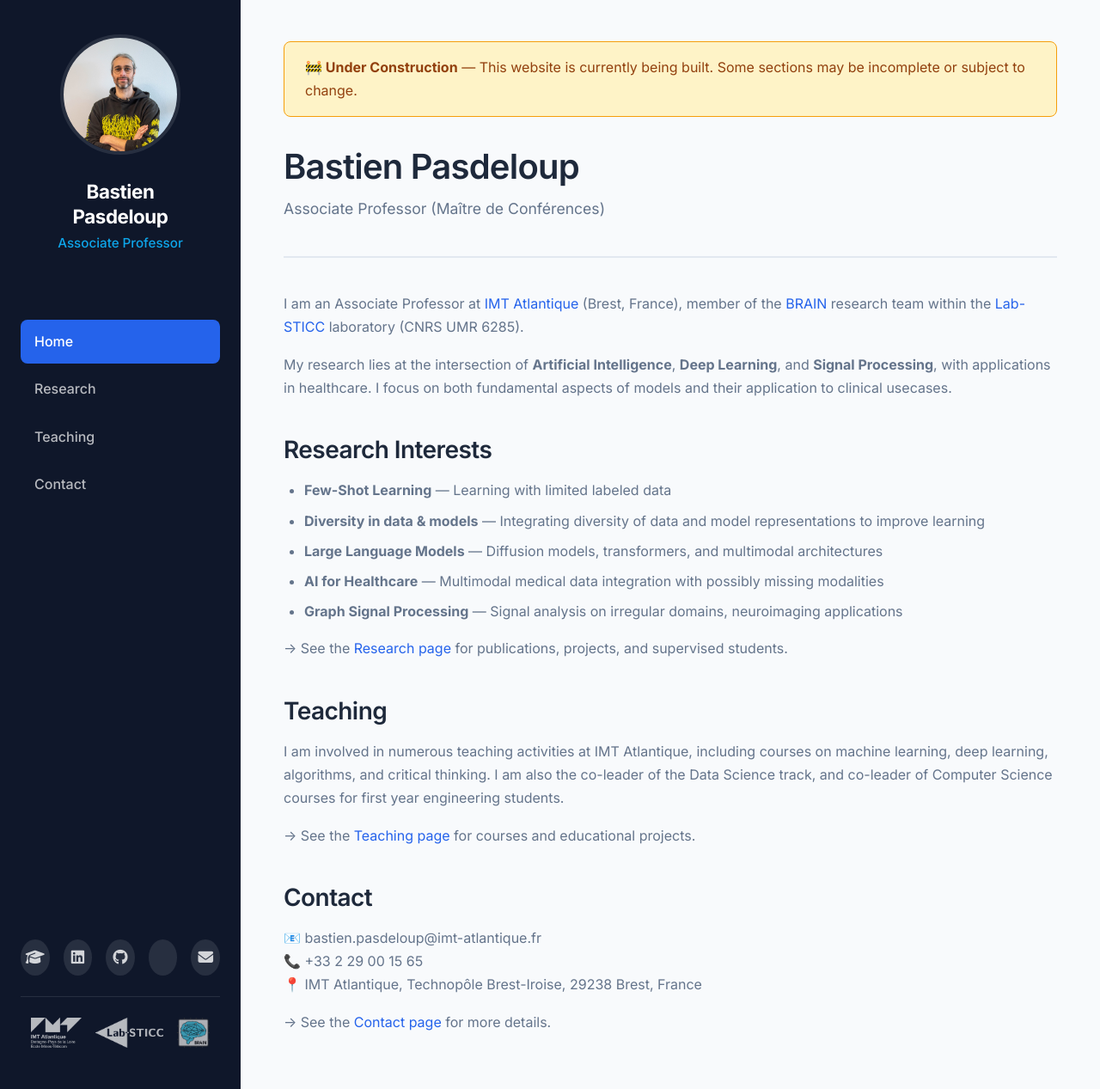
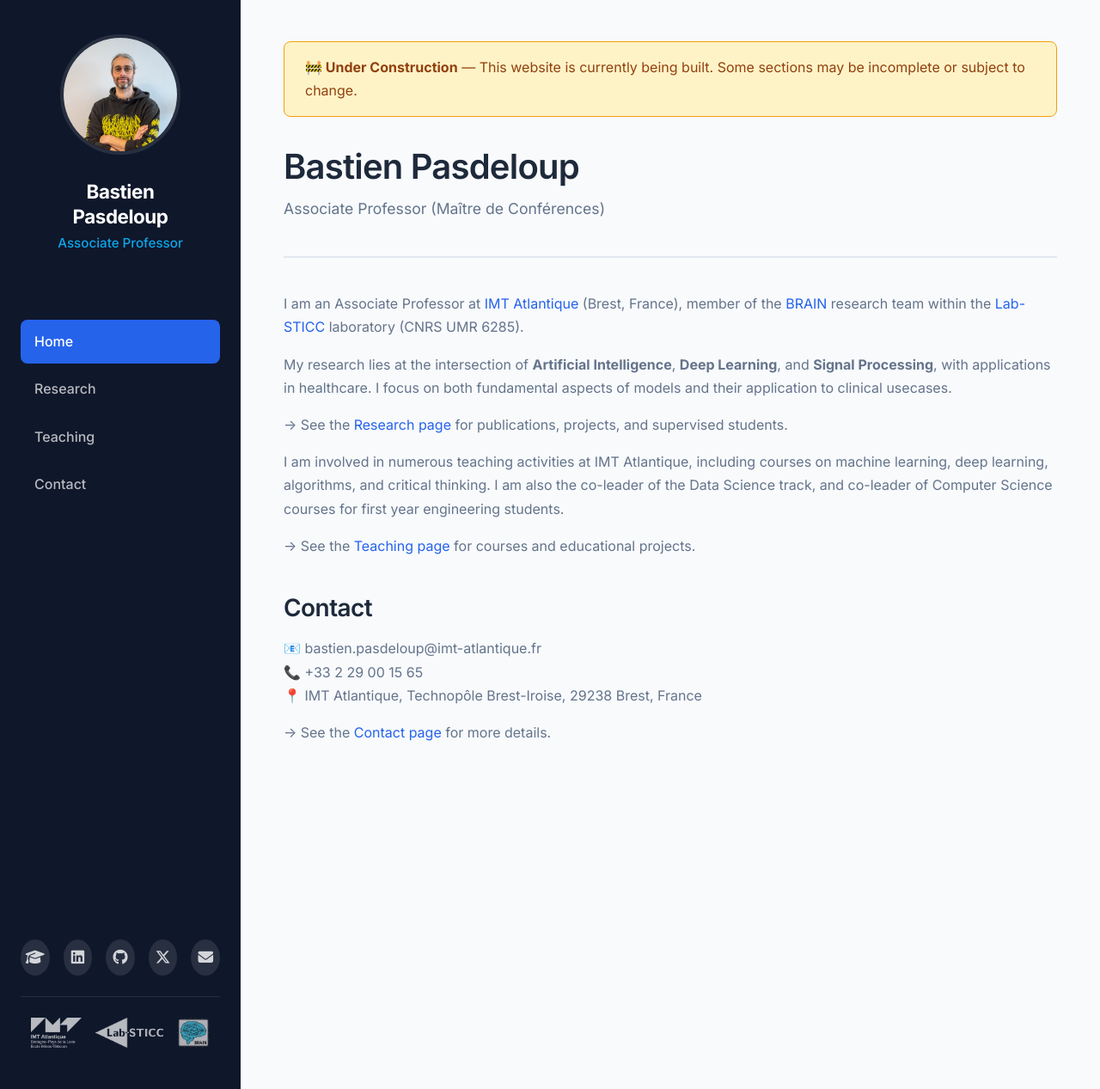
Before and after one commit to BastienPasdeloup/BastienPasdeloup.github.io, a Jekyll site: the page built from index.md, in a window 1280 px wide and 1267 px high. Shown: the whole window at 86% size. Built offline with Jekyll 4.4.1, drawn with Linux system fonts in a browser that asks for light colours.

Commit message:
Upgrade Font Awesome to 6.5.1 for X icon support

```diff
--- a/_layouts/default.html
+++ b/_layouts/default.html
@@ -8,7 +8,7 @@
   <link rel="preconnect" href="https://fonts.googleapis.com">
   <link rel="preconnect" href="https://fonts.gstatic.com" crossorigin>
   <link href="https://fonts.googleapis.com/css2?family=Inter:wght@300;400;500;600;700&family=JetBrains+Mono:wght@400;500&display=swap" rel="stylesheet">
-  <link rel="stylesheet" href="https://cdnjs.cloudflare.com/ajax/libs/font-awesome/6.4.0/css/all.min.css">
+  <link rel="stylesheet" href="https://cdnjs.cloudflare.com/ajax/libs/font-awesome/6.5.1/css/all.min.css">
   <link rel="stylesheet" href="{{ '/assets/css/style.css' | relative_url }}">
 </head>
 <body>
--- a/index.md
+++ b/index.md
@@ -16,17 +16,7 @@ I am an Associate Professor at [IMT Atlantique](https://www.imt-atlantique.fr/)
 
 My research lies at the intersection of **Artificial Intelligence**, **Deep Learning**, and **Signal Processing**, with applications in healthcare. I focus on both fundamental aspects of models and their application to clinical usecases.
 
-## Research Interests
-
-- **Few-Shot Learning** — Learning with limited labeled data
-- **Diversity in data & models** — Integrating diversity of data and model representations to improve learning
-- **Large Language Models** — Diffusion models, transformers, and multimodal architectures
-- **AI for Healthcare** — Multimodal medical data integration with possibly missing modalities
-- **Graph Signal Processing** — Signal analysis on irregular domains, neuroimaging applications
-
 → See the [Research page](/research) for publications, projects, and supervised students.
-
-## Teaching
 
 I am involved in numerous teaching activities at IMT Atlantique, including courses on machine learning, deep learning, algorithms, and critical thinking. I am also the co-leader of the Data Science track, and co-leader of Computer Science courses for first year engineering students.
 
```
Also changed, not shown: research.md (+1 -3 lines).
